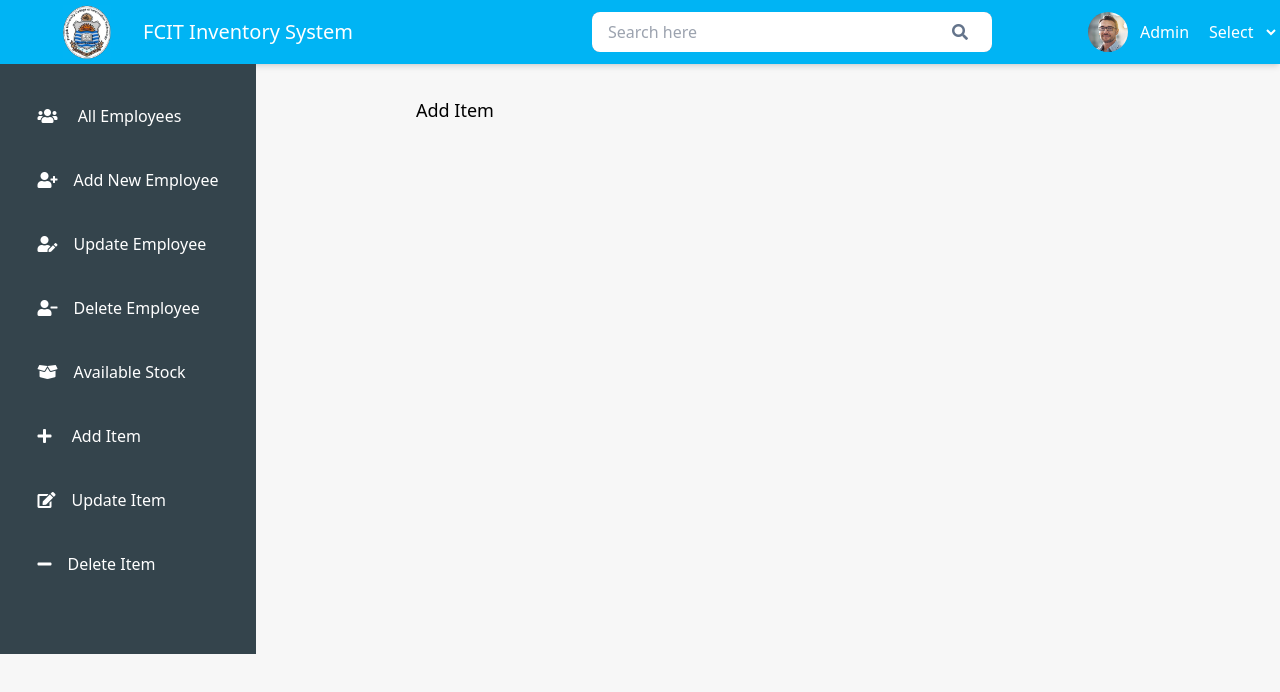
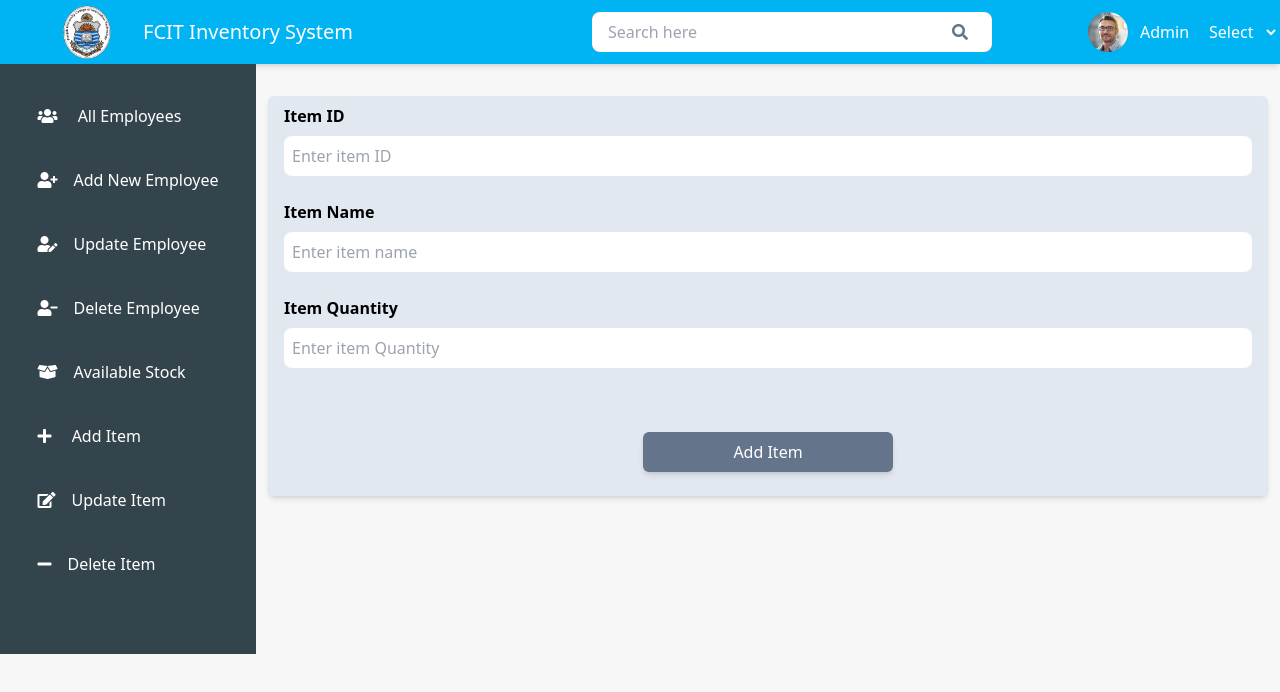
Before and after one commit to devsalman247/Inventory_Management_System, a React (Create React App) app in the folder client/: page /add_item in a window 1280 px wide. Shown: the top 692 px of the page. Built offline with nearby package versions, Linux system fonts and the light colour scheme.

Commit message:
add item component

```diff
--- a/client/src/components/Admin/AddItem.js
+++ b/client/src/components/Admin/AddItem.js
@@ -2,22 +2,69 @@ import React from 'react'
 import { Navbar } from './Navbar'
 import { Sidebar } from './Sidebar'
 export const AddItem = () => {
-  return (
-      <div>
-          <Navbar />
-          <div className='flex' >
-              <Sidebar />
-              {/* Div for items in the store */}
-              <div className='flex'>
-                  <h4 className=' text-lg ml-40 mt-8 mb-4 ' >
-                      Add Item
-                  </h4>
-              </div>
+    return (
+        <div className="flex flex-col ">
+            <Navbar />
+
+            <div className="flex">
+                <div>
+                    <Sidebar />
+                </div>
+
+                {/* Add Item */}
+                <div className="flex flex-col items-center justify-center w-full h-full">
+                    <form className=" flex flex-col mt-8 w-[1000px] h-[400px] bg-slate-200 rounded-md shadow-md">
+                        {/* item id */}
+                        <label htmlFor="itemID" className="w-full px-4 py-2 font-semibold ">
+                            Item ID
+                        </label>
+
+                        <input
+                            type="number"
+                            placeholder="Enter item ID"
+                            className="px-2 py-2 mx-4 mb-4 outline-none rounded-lg
+							focus:ring-2 focus:ring-blue-400 focus:ring-opacity-50
+							"
+                        />
 
 
-          </div>
+                        {/* item name */}
+                        <label htmlFor="itemName" className="w-full px-4 py-2 font-semibold ">
+                            Item Name
+                        </label>
+
+                        <input
+                            type="type"
+                            placeholder="Enter item name"
+                            className="px-2 py-2 mx-4 outline-none rounded-lg
+							focus:ring-2 focus:ring-blue-400 focus:ring-opacity-50 mb-4
+							"
+                        />
+
+                        {/* item quantity */}
+                        <label htmlFor="itemQuantity" className="w-full px-4 py-2 font-semibold ">
+                            Item Quantity
+                        </label>
+
+                        <input
+                            type="number"
+                            placeholder="Enter item Quantity"
+                            className="px-2 py-2 mx-4 outline-none rounded-lg
+							focus:ring-2 focus:ring-blue-400 focus:ring-opacity-50
+                            mb-4
+							"
+                        />
 
 
-    </div>
-  )
+                        {/* Submit Button */}
+                        <button
+                            className="w-1/4 px-4 py-2 mx-auto mt-12 text-white bg-slate-500 rounded-md shadow-md hover:bg-blue-600">
+                            Add Item
+                        </button>
+                    </form>
+                </div>
+            </div>
+        </div>
+    );
+
 }
--- a/client/src/components/Admin/AvailableStock.jsx
+++ b/client/src/components/Admin/AvailableStock.jsx
@@ -13,7 +13,7 @@ export const AvailableStock = () => {
 
 
   return (
-    <div>
+    <div className='flex flex-col' >
       <Navbar />
       <div className="flex w-full h-full">
         <Sidebar />
```
